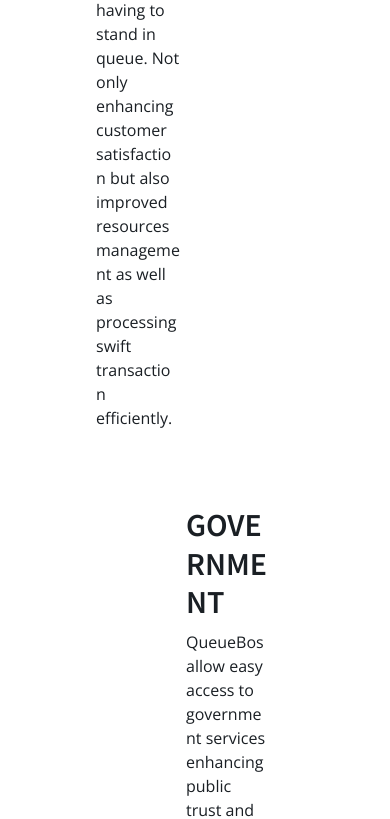
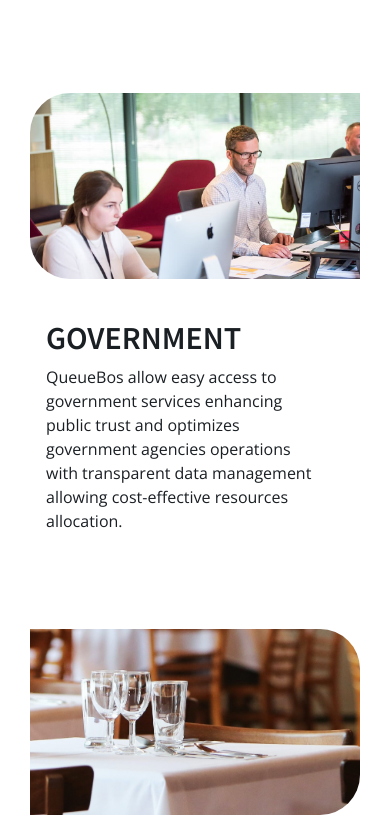
Before and after one commit to phisoft/queuebos-web, a plain HTML site: page index.html in a window 390 px wide. Shown: the part 4214-5033 px from the top of the page. Drawn offline with nearby package versions, Linux system fonts and the light colour scheme.

Commit message:
issue-50/update-solution-section

```diff
--- a/assets/css/main.css
+++ b/assets/css/main.css
@@ -1729,12 +1729,17 @@
   background: white;
 }
 
+.use-case .left-box{
+  flex-direction: none;
+}
+
 .use-case .container .row .{
   display: flex;
   flex-direction: column;
 }
 
 .use-case-text-box-left{
+  flex-direction: column;
   width: 100%;
   padding: 30px;
   word-wrap: break-word;
@@ -1762,7 +1767,6 @@
   position: relative;
   align-items: start;
   max-width: 100%;
-  max-height: 100%;
   display: inline-block;
   border-radius: 0px 50px 50px 0px;
   padding : 10px;
@@ -1772,7 +1776,6 @@
   position: relative;
   align-items: end;
   max-width: 100%;
-  max-height: 100%;
   display: inline-block;
   border-radius: 50px 0px 0px 50px;
   padding: 10px;
@@ -1862,7 +1865,8 @@
 }
 
 
-@media (max-width: 1000px) {
+/* @media (max-width: 1000px) {
+
   .use-case .container .row .{
     padding: 20px;
     flex-direction: column;
@@ -1894,20 +1898,28 @@
   .use-case .right-img {
     max-width: 40%;
   }
-}
-
+}*/
 
 @media (max-width: 850px) {
-  .use-case .row .{
+  .use-case .row{
     padding: 20px;
   }
 
+  .use-case .left-box{
+    flex-direction: column-reverse;
+    margin-top: -80px;
+    margin-bottom: -80px;
+  }
+
   .use-case-text-box-left{
-    width: 60%;
+    width: 100%;
+    align-items: start;
+    padding-left: 30px;
   }
 
   .use-case-text-box-right{
-    width:60%;
+    width:100%;
+    padding-right: 10px;
   }
 
 
@@ -1922,16 +1934,58 @@
   }
 
   .use-case .left-img {
-    max-width: 40%;
+    max-width: 100%;
+    margin-bottom: -30px;
   }
 
   .use-case .right-img {
-    max-width: 40%;
-  }
+    max-width: 100%;
+    margin-bottom: -30px;
+  }
+
 }
 
 @media (max-width: 400px) {
-}
+  .use-case .left-box{
+    flex-direction: column-reverse;
+    margin-top: -20px;
+    margin-bottom: -20px;
+  }
+
+  .use-case-text-box-left{
+    width: 100%;
+    align-items: start;
+    padding-left: 30px;
+  }
+
+  .use-case-text-box-right{
+    width: 100%;
+    padding-right: 10px;
+  }
+
+
+  .use-case-text-box-left h2{
+    font-weight: 600;
+    font-size: xx-large;
+  }
+
+  .use-case-text-box-right h2{
+    font-weight: 600;
+    font-size: xx-large;
+  }
+
+  .use-case .left-img {
+    max-width: 100%;
+    margin-bottom: -30px;
+  }
+
+  .use-case .right-img {
+    max-width: 100%;
+    margin-bottom: -30px;
+  }
+}
+
+
 
 /*--------------------------------------------------------------
 # How it works section
--- a/index.html
+++ b/index.html
@@ -217,7 +217,7 @@
         <h4>QueueBos Aim In Elevating Service Efficiency Across Sectors</h4>
       </div>
     <div class="row"> <!-- ROW 1 SOLUTION-->
-      <div class="col-lg-5 align-items-center text-center" style="margin-bottom: 20px;">
+      <div class="col-lg-5 align-items-center text-center" style="margin-bottom: 10px;">
         <img src="assets\img\solution\solution-banking.jpg" class="left-img" alt="solution-banking">
       </div>
       <div class="row col-lg-7 align-items-center">
@@ -228,20 +228,20 @@
       </div>
     </div>
 
-    <div class="row"> <!-- ROW 2 SOLUTION-->
+    <div class="row left-box"> <!-- ROW 2 SOLUTION-->
       <div class="row col-lg-7 align-items-center">
         <div class="use-case-text-box-left">
           <h2>GOVERNMENT</h2>
             <p>QueueBos allow easy access to government services enhancing public trust and optimizes government agencies operations with transparent data management allowing cost-effective resources allocation.</p>
         </div>
       </div>
-      <div class="col-lg-5 align-items-center text-center" style="margin-bottom: 20px;">
+      <div class="col-lg-5 align-items-center text-center" style="margin-bottom: 10px;">
         <img src="assets\img\solution\solution-government.jpg" class="right-img" alt="solution-government">
       </div>
     </div>
 
     <div class="row"> <!-- ROW 3 SOLUTION-->
-      <div class="col-lg-5 align-items-center text-center" style="margin-bottom: 20px;">
+      <div class="col-lg-5 align-items-center text-center" style="margin-bottom: 10px;">
         <img src="assets\img\solution\solution-restaurant.jpg" class="left-img" alt="solution-restaurant">
       </div>
       <div class="row col-lg-7 align-items-center">
```
